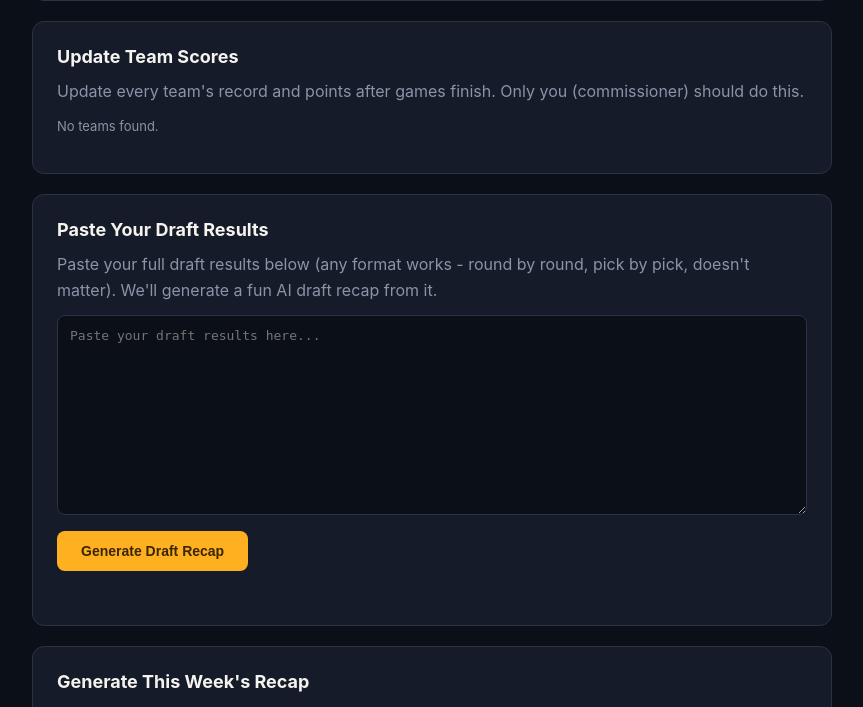
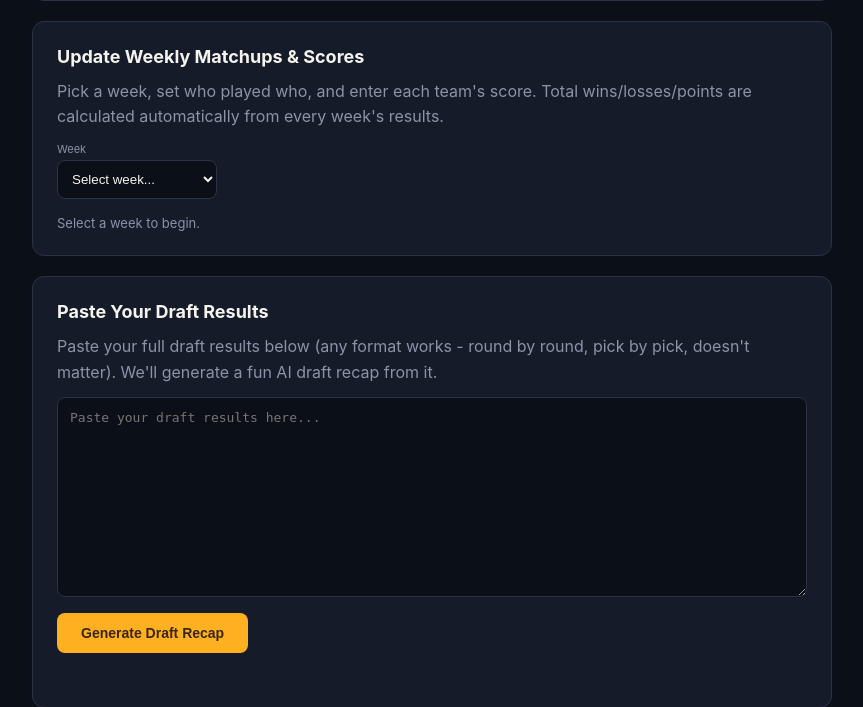
Before and after one commit to matdj11/league-tonight, a Flask app: template templates/dashboard.html in a window 1280 px wide. Shown: the part 305-1012 px from the top of the page, without its empty margins (208-1071 px from the left). Run offline with Flask 3, Linux system fonts and the light colour scheme; the template is opened without the code that fills it, so the values that code supplies are empty.

Commit message:
Update dashboard.html

```diff
--- a/templates/dashboard.html
+++ b/templates/dashboard.html
@@ -48,9 +48,13 @@
         {% endif %}
 
         <div class="card">
-            <h2>Update Team Scores</h2>
-            <p>Update every team's record and points after games finish. Only you (commissioner) should do this.</p>
-            <div id="scores-table" class="loading" style="color:#8B93A7; font-size:13px;">Loading teams...</div>
+            <h2>Update Weekly Matchups & Scores</h2>
+            <p>Pick a week, set who played who, and enter each team's score. Total wins/losses/points are calculated automatically from every week's results.</p>
+            <div style="margin-bottom:16px;">
+                <div style="font-size:11px; color:#8B93A7; margin-bottom:4px;">Week</div>
+                <select id="week-select" style="width:160px; padding:10px; background:#0B0F17; border:1px solid #2A3245; border-radius:8px; color:#F5F3EE;" onchange="loadMatchupsForWeek()"></select>
+            </div>
+            <div id="matchups-table" class="loading" style="color:#8B93A7; font-size:13px;">Select a week to begin.</div>
         </div>
 
         <div class="card">
@@ -79,80 +83,129 @@
 
     <script>
         const leagueId = "{{ league.league_id }}";
+        let allTeams = [];
 
-        async function loadScoresTable() {
-            const container = document.getElementById('scores-table');
+        function populateWeekSelect() {
+            const select = document.getElementById('week-select');
+            let options = '<option value="">Select week...</option>';
+            for (let i = 1; i <= 18; i++) {
+                options += `<option value="${i}">Week ${i}</option>`;
+            }
+            select.innerHTML = options;
+        }
+
+        async function loadMatchupsForWeek() {
+            const week = document.getElementById('week-select').value;
+            const container = document.getElementById('matchups-table');
+            if (!week) {
+                container.innerHTML = 'Select a week to begin.';
+                return;
+            }
+
+            container.innerHTML = 'Loading...';
+
             try {
-                const teamsRes = await fetch(`/api/league/teams?league_id=${leagueId}`);
-                const teamsData = await teamsRes.json();
-                const teams = teamsData.teams || [];
-
-                const stakesRes = await fetch(`/api/stakes?league_id=${leagueId}`);
-                const stakesData = await stakesRes.json();
-                const standingsByName = {};
-                (stakesData.standings || []).forEach(s => { standingsByName[s.team_name] = s; });
-
-                if (teams.length === 0) {
-                    container.innerHTML = '<p>No teams found.</p>';
-                    return;
+                if (allTeams.length === 0) {
+                    const teamsRes = await fetch(`/api/league/teams?league_id=${leagueId}`);
+                    const teamsData = await teamsRes.json();
+                    allTeams = teamsData.teams || [];
                 }
 
+                const matchupsRes = await fetch(`/api/league/matchups?league_id=${leagueId}&week=${week}`);
+                const matchupsData = await matchupsRes.json();
+                const existing = matchupsData.matchups || [];
+
+                const numRows = Math.max(Math.floor(allTeams.length / 2), existing.length, 1);
+                const teamOptions = allTeams.map(t => `<option value="${t.team_id}">${t.team_name}</option>`).join('');
+
                 let html = '';
-                teams.forEach(t => {
-                    const current = standingsByName[t.team_name] || { wins: 0, losses: 0, points_for: 0 };
+                for (let i = 0; i < numRows; i++) {
+                    const m = existing[i] || {};
                     html += `
-                        <div style="border-bottom:1px solid #2A3245; padding:12px 0;">
-                            <div style="font-weight:600; margin-bottom:8px;">${t.team_name}</div>
-                            <div style="display:grid; grid-template-columns: 1fr 1fr 1fr 1fr auto; gap:8px; align-items:end;">
+                        <div class="matchup-row" style="border-bottom:1px solid #2A3245; padding:14px 0;">
+                            <div style="display:grid; grid-template-columns: 1fr 90px; gap:8px; align-items:end; margin-bottom:8px;">
                                 <div>
-                                    <div style="font-size:10px; color:#8B93A7; margin-bottom:4px;">Wins</div>
-                                    <input type="number" id="wins-${t.team_id}" value="${current.wins}" style="width:100%; padding:8px; background:#0B0F17; border:1px solid #2A3245; border-radius:6px; color:#F5F3EE; font-size:13px;" />
+                                    <div style="font-size:10px; color:#8B93A7; margin-bottom:4px;">Team A</div>
+                                    <select id="team1-${i}" style="width:100%; padding:8px; background:#0B0F17; border:1px solid #2A3245; border-radius:6px; color:#F5F3EE; font-size:13px;">
+                                        <option value="">Select team...</option>
+                                        ${teamOptions}
+                                    </select>
                                 </div>
                                 <div>
-                                    <div style="font-size:10px; color:#8B93A7; margin-bottom:4px;">Losses</div>
-                                    <input type="number" id="losses-${t.team_id}" value="${current.losses}" style="width:100%; padding:8px; background:#0B0F17; border:1px solid #2A3245; border-radius:6px; color:#F5F3EE; font-size:13px;" />
+                                    <div style="font-size:10px; color:#8B93A7; margin-bottom:4px;">Score</div>
+                                    <input type="number" step="0.1" id="score1-${i}" value="${m.team_1_score || ''}" style="width:100%; padding:8px; background:#0B0F17; border:1px solid #2A3245; border-radius:6px; color:#F5F3EE; font-size:13px;" />
+                                </div>
+                            </div>
+                            <div style="display:grid; grid-template-columns: 1fr 90px; gap:8px; align-items:end; margin-bottom:8px;">
+                                <div>
+                                    <div style="font-size:10px; color:#8B93A7; margin-bottom:4px;">Team B</div>
+                                    <select id="team2-${i}" style="width:100%; padding:8px; background:#0B0F17; border:1px solid #2A3245; border-radius:6px; color:#F5F3EE; font-size:13px;">
+                                        <option value="">Select team...</option>
+                                        ${teamOptions}
+                                    </select>
                                 </div>
                                 <div>
-                                    <div style="font-size:10px; color:#8B93A7; margin-bottom:4px;">Points For</div>
-                                    <input type="number" step="0.1" id="pf-${t.team_id}" value="${current.points_for}" style="width:100%; padding:8px; background:#0B0F17; border:1px solid #2A3245; border-radius:6px; color:#F5F3EE; font-size:13px;" />
+                                    <div style="font-size:10px; color:#8B93A7; margin-bottom:4px;">Score</div>
+                                    <input type="number" step="0.1" id="score2-${i}" value="${m.team_2_score || ''}" style="width:100%; padding:8px; background:#0B0F17; border:1px solid #2A3245; border-radius:6px; color:#F5F3EE; font-size:13px;" />
                                 </div>
-                                <div>
-                                    <div style="font-size:10px; color:#8B93A7; margin-bottom:4px;">Points Against</div>
-                                    <input type="number" step="0.1" id="pa-${t.team_id}" value="0" style="width:100%; padding:8px; background:#0B0F17; border:1px solid #2A3245; border-radius:6px; color:#F5F3EE; font-size:13px;" />
-                                </div>
-                                <button class="btn" style="padding:8px 14px; font-size:12px;" onclick="saveTeamScore('${t.team_id}', '${t.team_name.replace(/'/g, "\\'")}')">Save</button>
                             </div>
-                            <div class="msg" id="score-msg-${t.team_id}" style="margin-top:6px; font-size:12px;"></div>
+                            <button class="btn" style="padding:8px 14px; font-size:12px;" onclick="saveMatchupRow(${i})">Save Matchup</button>
+                            <div class="msg" id="matchup-msg-${i}" style="margin-top:6px; font-size:12px;"></div>
                         </div>
                     `;
+                }
+                container.innerHTML = html;
+
+                existing.forEach((m, i) => {
+                    const t1 = document.getElementById(`team1-${i}`);
+                    const t2 = document.getElementById(`team2-${i}`);
+                    if (t1) t1.value = m.team_1_id;
+                    if (t2) t2.value = m.team_2_id;
                 });
-                container.innerHTML = html;
             } catch (err) {
                 container.innerHTML = `<p style="color:#FF6B5E;">${err.message}</p>`;
             }
         }
 
-        async function saveTeamScore(teamId, teamName) {
-            const msg = document.getElementById(`score-msg-${teamId}`);
+        async function saveMatchupRow(rowIndex) {
+            const week = document.getElementById('week-select').value;
+            const msg = document.getElementById(`matchup-msg-${rowIndex}`);
+            const team1Id = document.getElementById(`team1-${rowIndex}`).value;
+            const team2Id = document.getElementById(`team2-${rowIndex}`).value;
+            const score1 = document.getElementById(`score1-${rowIndex}`).value;
+            const score2 = document.getElementById(`score2-${rowIndex}`).value;
+
+            if (!team1Id || !team2Id) {
+                msg.textContent = 'Please select both teams.';
+                msg.className = 'msg error';
+                return;
+            }
+            if (team1Id === team2Id) {
+                msg.textContent = 'Teams must be different.';
+                msg.className = 'msg error';
+                return;
+            }
+
             msg.textContent = 'Saving...';
             msg.className = 'msg';
+
             try {
-                const res = await fetch('/api/roster/update-score', {
+                const res = await fetch('/api/matchup/set-score', {
                     method: 'POST',
                     headers: { 'Content-Type': 'application/json' },
                     body: JSON.stringify({
                         league_id: leagueId,
-                        team_id: teamId,
-                        wins: document.getElementById(`wins-${teamId}`).value,
-                        losses: document.getElementById(`losses-${teamId}`).value,
-                        points_for: document.getElementById(`pf-${teamId}`).value,
-                        points_against: document.getElementById(`pa-${teamId}`).value
+                        week: week,
+                        team_1_id: team1Id,
+                        team_2_id: team2Id,
+                        team_1_score: score1,
+                        team_2_score: score2
                     })
                 });
                 const data = await res.json();
-                if (data.status !== 'updated') throw new Error(data.error || 'Failed to save.');
+                if (data.status !== 'saved') throw new Error(data.error || 'Failed to save.');
 
-                msg.textContent = `${teamName} updated!`;
+                msg.textContent = 'Saved! Totals updated automatically.';
                 msg.className = 'msg success';
             } catch (err) {
                 msg.textContent = err.message;
@@ -160,7 +213,7 @@
             }
         }
 
-        loadScoresTable();
+        populateWeekSelect();
 
         async function generateDraftRecap() {
             const btn = document.getElementById('draft_btn');
```
